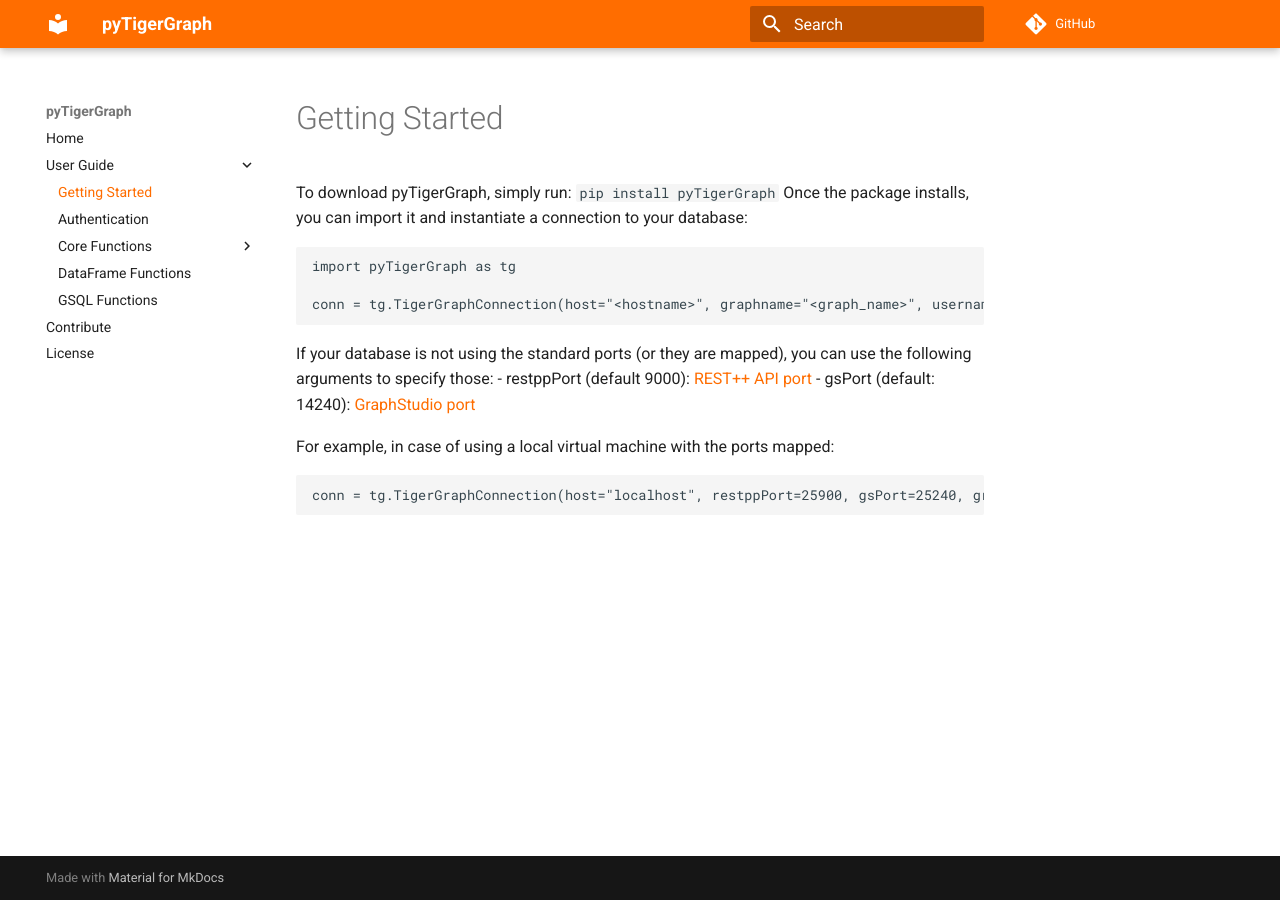
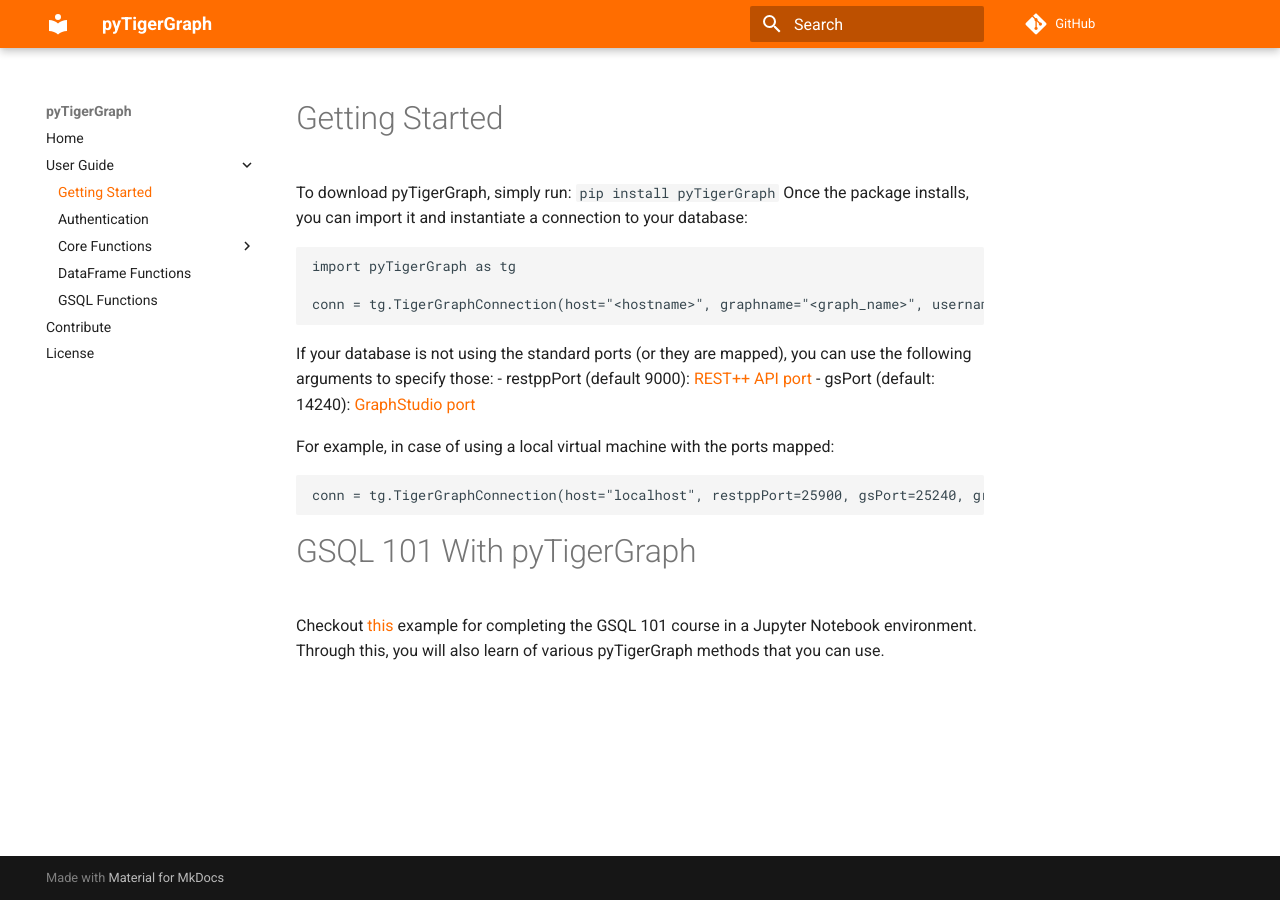
Before and after one commit to pyTigerGraph/pyTigerGraph, an MkDocs documentation site: the page built from docs/GettingStarted.md, in a window 1280 px wide. Built offline with MkDocs 1.6.1 and Material for MkDocs 9.7.7, drawn with Linux system fonts in a browser that asks for light colours; comment, search, counter and statistics services are not loaded.

Commit message:
Update GettingStarted.md

````diff
--- a/docs/GettingStarted.md
+++ b/docs/GettingStarted.md
@@ -15,3 +15,7 @@
 ```py
 conn = tg.TigerGraphConnection(host="localhost", restppPort=25900, gsPort=25240, graphname="MyGraph", username="tigergraph", password="tigergraph", apiToken="2aa016d747ede9gg6da3drslm98srfoj")
 ```
+
+# GSQL 101 With pyTigerGraph
+
+Checkout [this](https://github.com/parkererickson/pyTigerGraph/blob/master/examples/GSQL101%20-%20PyTigerGraph.ipynb) example for completing the GSQL 101 course in a Jupyter Notebook environment. Through this, you will also learn of various pyTigerGraph methods that you can use.
````
